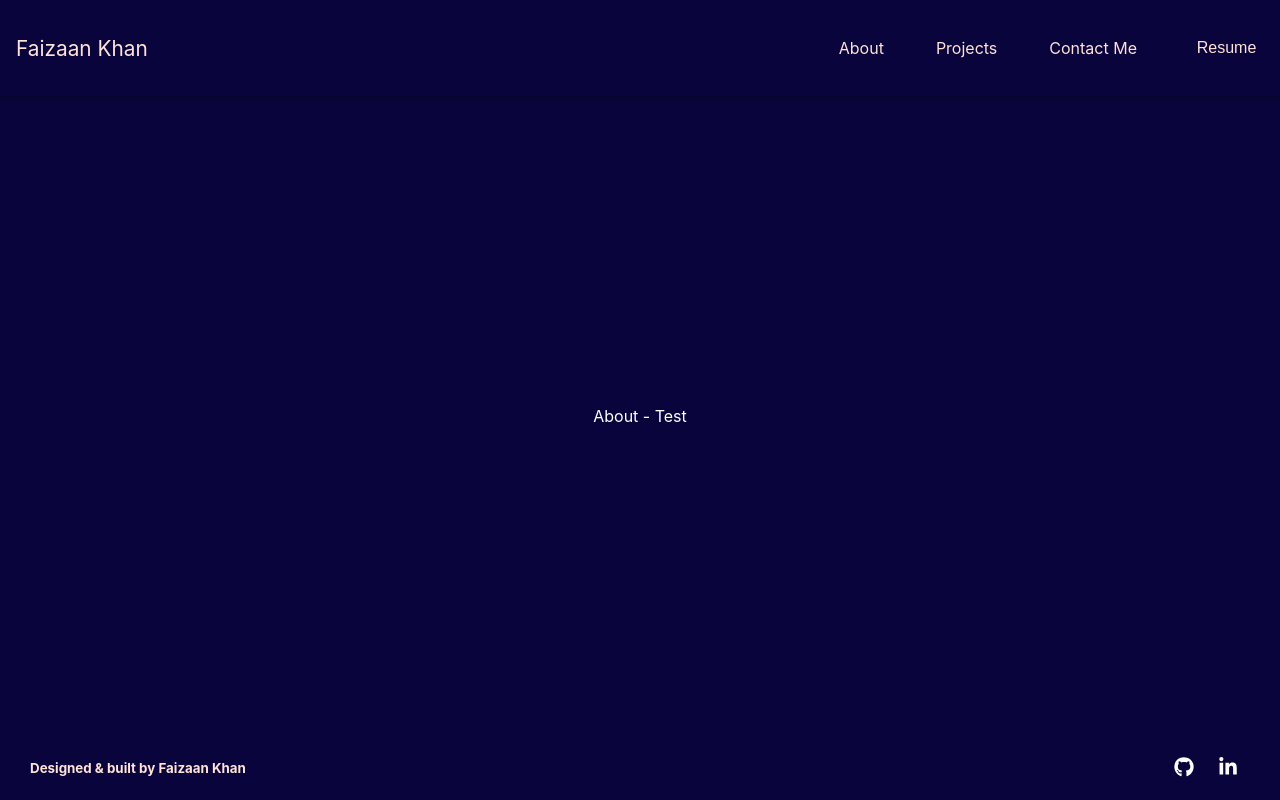
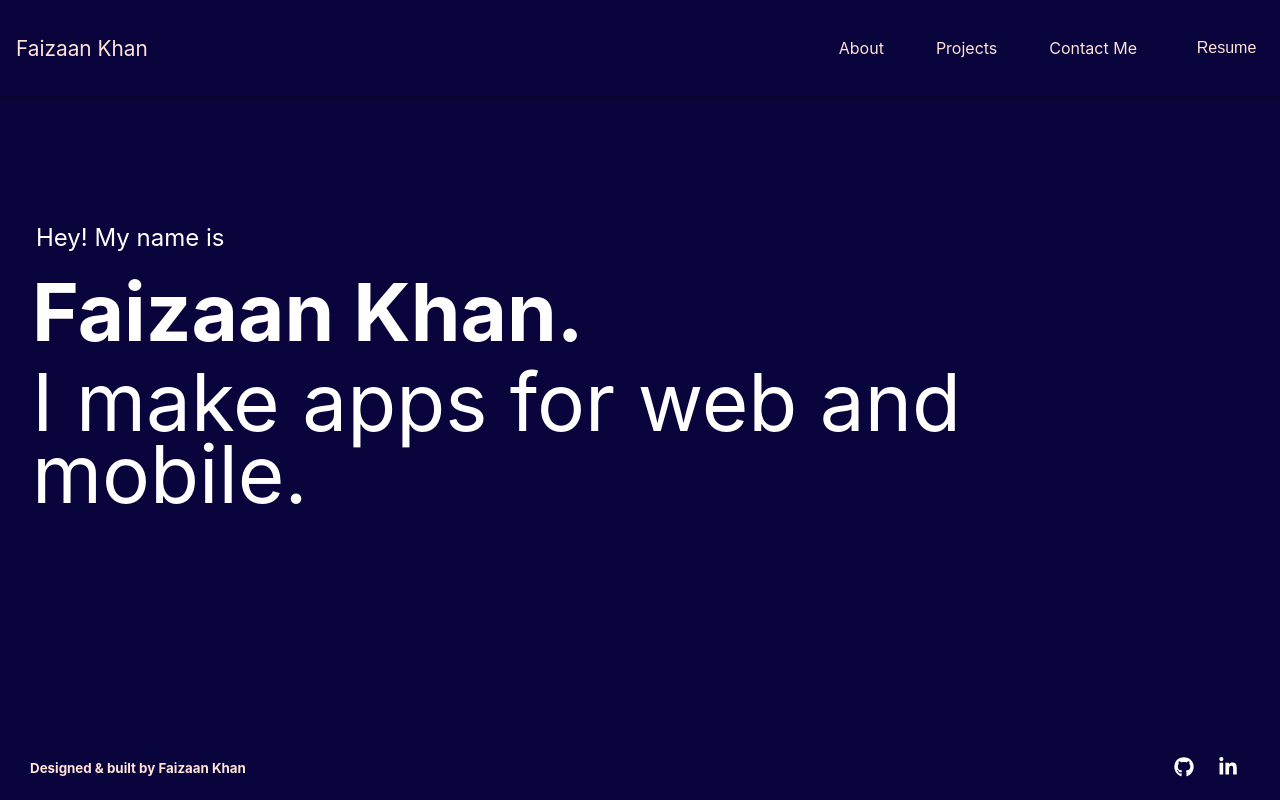
Before and after one commit to FaizaanKhan24/PortfolioWebsite, a React (Create React App) app in the folder portfolio-website/: page / in a window 1280 px wide. Built offline with nearby package versions, Linux system fonts and the light colour scheme.

Commit message:
Adding a home page to the app

```diff
--- a/portfolio-website/src/App.js
+++ b/portfolio-website/src/App.js
@@ -1,5 +1,6 @@
 import './App.css';
 import Navbar from './components/Navbar';
+import Home from './components/Home';
 import About from './components/About';
 import Projects from './components/Projects';
 import Contact from './components/Contact';
@@ -17,7 +18,8 @@ function App() {
           <Navbar />
           <div className='App-header'>
           <Routes>
-            <Route path='/' exact element={<About/>} />
+            <Route path='/' exact element={<Home/>} />
+            <Route path='/about' element={<About/>} />
             <Route path='/projects' element={<Projects />} />
             <Route path='/contact' element={<Contact />} />
           </Routes>
--- /dev/null
+++ b/portfolio-website/src/components/Home.css
@@ -0,0 +1,37 @@
+.home-container{
+    display: flex;
+    flex-direction: column;
+    /* background-color: lightseagreen; */
+    padding: 100px 2rem;
+    margin: 0 auto 100px;
+    align-items: flex-start;
+}
+
+.greetings{
+    margin: 0px 0px 1rem 4px;
+    font-size: 1.5rem;
+    /* color: var(--green);
+    font-family: var(--font-mono);
+    font-size: clamp(var(--fz-sm),5vw,var(--fz-md)); */
+    font-weight: 400;
+}
+
+.name{
+    margin: 0px;
+    font-size: clamp(40px, 8vw, 80px);
+    font-weight: 750;
+    /* color: var(--lightest-slate); */
+    line-height: 1.1;
+    /* margin-block-start: 0.83em;
+    margin-block-end: 0.83em;
+    margin-inline-start: 0px;
+    margin-inline-end: 0px; */
+}
+
+.description{
+    margin-top: 10px;
+    line-height: 0.9;
+    font-size: clamp(40px, 8vw, 80px);
+    font-weight: 400;
+    text-align: start;
+}
--- /dev/null
+++ b/portfolio-website/src/components/Home.js
@@ -0,0 +1,20 @@
+import './Home.css';
+import React from 'react'
+
+function Home() {
+  return (
+    <div className='home-container'>
+        <div className='greetings'>
+            Hey! My name is
+        </div>
+        <div className='name'>
+            Faizaan Khan.
+        </div>
+        <div className='description'>
+            I make apps for web and mobile.
+        </div>
+    </div>
+  )
+}
+
+export default Home
--- a/portfolio-website/src/components/Navbar.js
+++ b/portfolio-website/src/components/Navbar.js
@@ -32,7 +32,7 @@ function Navbar(){
         <div>
             <ul className={isOpen ? 'navigation-menu sidebar' : 'navigation-menu'}>
                 <li className='navigation-menu-item'>
-                    <Link to='/' className='navigation-menu-links' onClick={closeMenu}> About</Link>
+                    <Link to='/about' className='navigation-menu-links' onClick={closeMenu}> About</Link>
                 </li>
                 <li className='navigation-menu-item'>
                     <Link to='/projects' className='navigation-menu-links' onClick={closeMenu}>Projects</Link>
```
